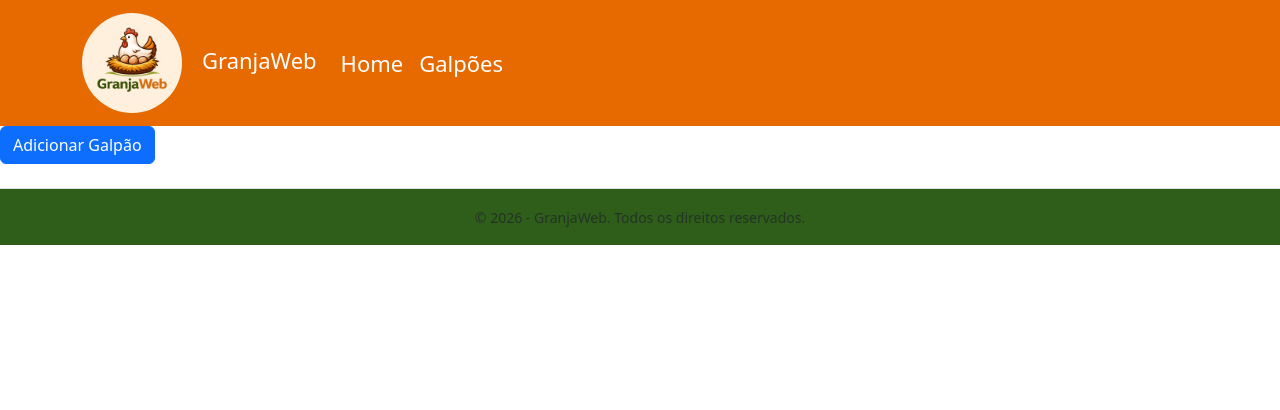
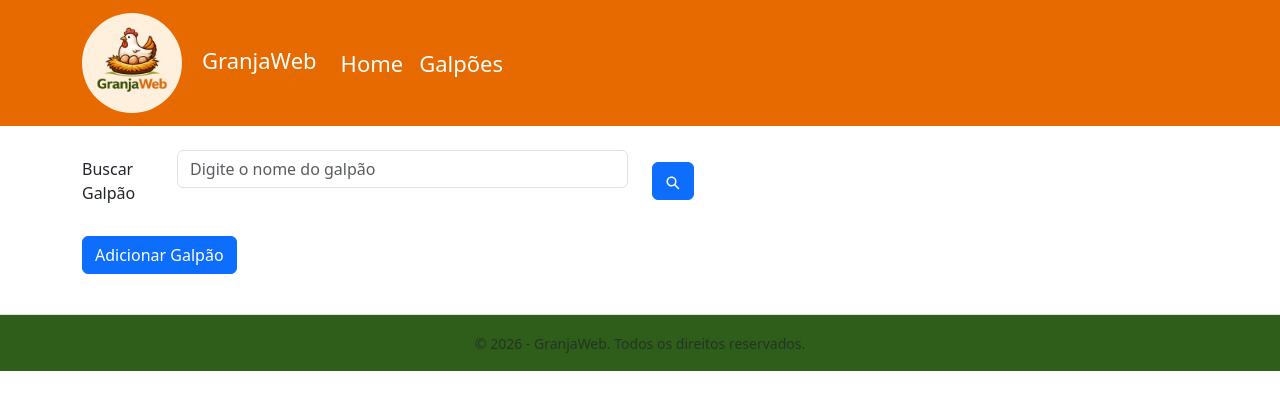
Before and after one commit to RhuanFelix/GranjaWeb, a React (Vite) app: page /galpoes in a window 1280 px wide. Shown: the top 410 px of the page. Built offline with nearby package versions, Linux system fonts and the light colour scheme.

Commit message:
feat: adiciona campo de busca

```diff
--- a/src/components/ModalCadastroGalpoes.jsx
+++ b/src/components/ModalCadastroGalpoes.jsx
@@ -1,28 +1,56 @@
 import { useState } from "react";
-import Button from "react-bootstrap/Button";
-import Form from "react-bootstrap/Form";
-import Modal from "react-bootstrap/Modal";
+import { Container, Row, Col, Form, Button, Modal } from "react-bootstrap";
+import { IoSearchSharp } from "react-icons/io5";
 
 function Example() {
   const [show, setShow] = useState(false);
+  const [busca, setBusca] = useState("");
   const [galpao, setGalpao] = useState({});
 
   const handleClose = () => setShow(false);
   const handleShow = () => setShow(true);
+
   const handleChange = (e) => {
     const name = e.target.name;
     const value = e.target.value;
     setGalpao((values) => ({ ...values, [name]: value }));
   };
+
   const handleSubmit = (e) => {
     e.preventDefault();
     console.log(galpao);
-    fetch("http://localhost:3000/galpoes", { method: 'POST', body: JSON.stringify(galpao) });
-  }
+  };
 
   return (
-    <>
-      <Button variant="primary" onClick={handleShow}>
+    <Container className="mt-4">
+
+      <Row className="mb-4">
+        <Col xs={6}>
+          <Form>
+            <Form.Group as={Row}>
+              <Form.Label column sm="2">
+                Buscar Galpão
+              </Form.Label>
+              <Col sm="10">
+                <Form.Control
+                  type="text"
+                  placeholder="Digite o nome do galpão"
+                  value={busca}
+                  onChange={(e) => setBusca(e.target.value)}
+                />
+              </Col>
+            </Form.Group>
+          </Form>
+        </Col>
+
+        <Col xs={3} className="d-flex align-items-center">
+          <Button variant="primary">
+            <IoSearchSharp />
+          </Button>
+        </Col>
+      </Row>
+
+      <Button xs={3} className="mb-3" variant="primary" onClick={handleShow}>
         Adicionar Galpão
       </Button>
 
@@ -30,100 +58,105 @@ function Example() {
         <Modal.Header closeButton>
           <Modal.Title>Adicionar Galpão</Modal.Title>
         </Modal.Header>
+
         <Form onSubmit={handleSubmit}>
           <Modal.Body>
-            <Form.Group className="mb-3" controlId="exampleForm.ControlInput1">
+
+            <Form.Group className="mb-3">
               <Form.Label>Nome</Form.Label>
               <Form.Control
                 type="text"
                 name="nome"
-                value={galpao.nome}
+                value={galpao.nome || ""}
                 onChange={handleChange}
                 autoFocus
               />
             </Form.Group>
-            <Form.Group className="mb-3" controlId="exampleForm.ControlInput12">
+
+            <Form.Group className="mb-3">
               <Form.Label>Quantidade de frangos</Form.Label>
               <Form.Control
                 type="number"
                 name="qtdFrangos"
-                value={galpao.qtdFrangos}
+                value={galpao.qtdFrangos || ""}
                 onChange={handleChange}
-                autoFocus
               />
             </Form.Group>
-            <Form.Group className="mb-3" controlId="exampleForm.ControlInput12">
+
+            <Form.Group className="mb-3">
               <Form.Label>Quantidade de comedouros</Form.Label>
               <Form.Control
                 type="number"
                 name="qtdComedouros"
-                value={galpao.qtdComedouros}
+                value={galpao.qtdComedouros || ""}
                 onChange={handleChange}
-                autoFocus
               />
             </Form.Group>
-            <Form.Group className="mb-3" controlId="exampleForm.ControlInput12">
+
+            <Form.Group className="mb-3">
               <Form.Label>Quantidade de bebedouros</Form.Label>
               <Form.Control
                 type="number"
                 name="qtdBebedouros"
-                value={galpao.qtdBebedouros}
+                value={galpao.qtdBebedouros || ""}
                 onChange={handleChange}
-                autoFocus
               />
             </Form.Group>
-            <Form.Group className="mb-3" controlId="exampleForm.ControlInput12">
+
+            <Form.Group className="mb-3">
               <Form.Label>Quantidade de ventiladores</Form.Label>
               <Form.Control
                 type="number"
                 name="qtdVentiladores"
-                value={galpao.qtdVentiladores}
+                value={galpao.qtdVentiladores || ""}
                 onChange={handleChange}
-                autoFocus
               />
             </Form.Group>
-            <Form.Group className="mb-3" controlId="exampleForm.ControlInput12">
+
+            <Form.Group className="mb-3">
               <Form.Label>Quantidade de exaustores</Form.Label>
               <Form.Control
                 type="number"
                 name="qtdExaustores"
-                value={galpao.qtdExaustores}
+                value={galpao.qtdExaustores || ""}
                 onChange={handleChange}
-                autoFocus
               />
             </Form.Group>
-            <Form.Group className="mb-3" controlId="exampleForm.ControlInput12">
+
+            <Form.Group className="mb-3">
               <Form.Label>Quantidade de responsáveis</Form.Label>
               <Form.Control
                 type="number"
                 name="qtdResponsaveis"
-                value={galpao.qtdResponsaveis}
+                value={galpao.qtdResponsaveis || ""}
                 onChange={handleChange}
-                autoFocus
               />
             </Form.Group>
-            <Form.Group className="mb-3" controlId="exampleForm.ControlInput12">
-              <Form.Label>Presença de termômetro de ambiente </Form.Label>
+
+            <Form.Group className="mb-3">
+              <Form.Label>Presença de termômetro</Form.Label>
               <Form.Control
                 type="text"
                 name="presencaTermometro"
-                value={galpao.presencaTermometro}
+                value={galpao.presencaTermometro || ""}
                 onChange={handleChange}
-                autoFocus
               />
             </Form.Group>
+
           </Modal.Body>
+
           <Modal.Footer>
             <Button variant="secondary" onClick={handleClose}>
               Fechar
             </Button>
-            <Button type="submit" variant="primary" onClick={handleClose}>
+            <Button type="submit" variant="primary">
               Salvar
             </Button>
           </Modal.Footer>
         </Form>
       </Modal>
-    </>
+
+    </Container>
   );
 }
 
```
